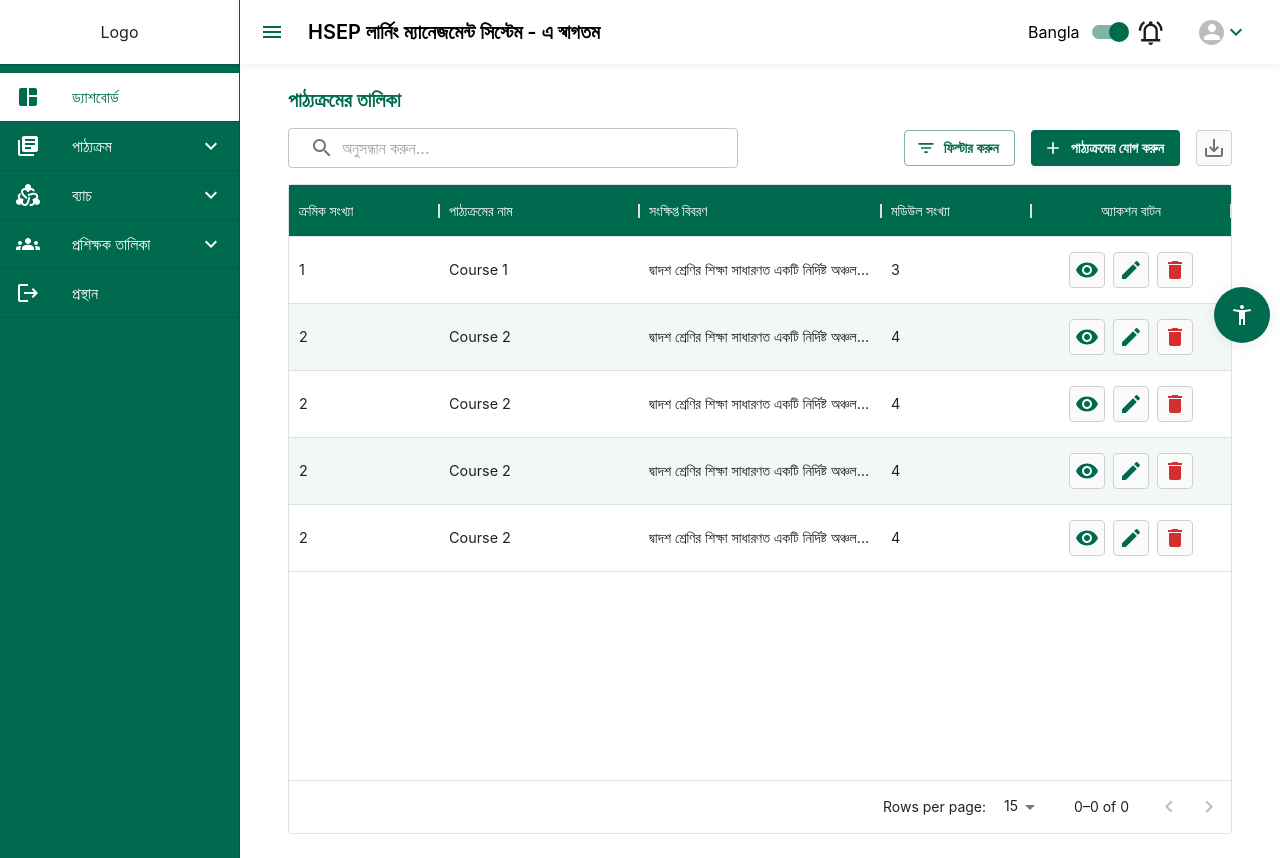
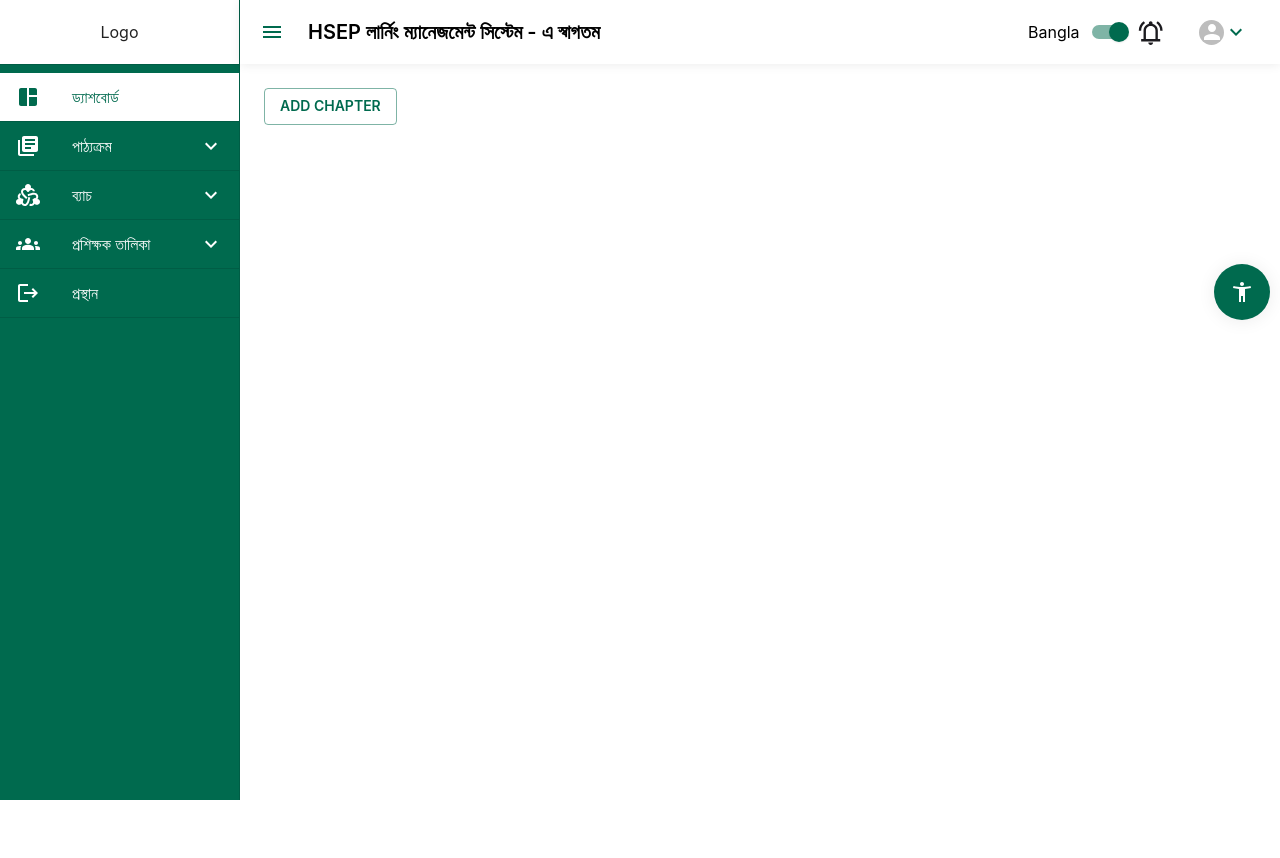
Before and after one commit to affan-habib/admin-panel, a React (Create React App) app: page /course-list in a window 1280 px wide. After the commit the page ends 800 px from the top, so only its background shows below. Built offline with nearby package versions, Linux system fonts and the light colour scheme.

Commit message:
is missing

```diff
--- /dev/null
+++ b/src/core/course/ChapterForm.tsx
@@ -0,0 +1,116 @@
+import React from 'react';
+import { useFormik } from 'formik';
+import * as Yup from 'yup';
+import {
+  TextField,
+  Button,
+  Dialog,
+  DialogTitle,
+  DialogContent,
+  DialogActions,
+} from '@mui/material';
+
+
+interface ChapterFormProps {
+  onClose: () => void;
+  onSubmit: (values: {
+    chapterName: string;
+    chapterCode: string;
+    videoName?: string;
+    videoUrl?: string;
+  }) => void;
+  initialValues?: {
+    chapterName: string;
+    chapterCode: string;
+    videoName?: string;
+    videoUrl?: string;
+  };
+  isVideoForm?: boolean;
+}
+
+const ChapterForm: React.FC<ChapterFormProps> = ({
+  onClose,
+  onSubmit,
+  initialValues,
+  isVideoForm,
+}) => {
+  const formik = useFormik({
+    initialValues: initialValues || {
+      chapterName: '',
+      chapterCode: '',
+      videoName: '',
+      videoUrl: '',
+    },
+    onSubmit: (values) => {
+      onSubmit(values);
+      formik.resetForm();
+      onClose();
+    },
+  });
+
+  return (
+    <form onSubmit={formik.handleSubmit}>
+      <DialogTitle>{isVideoForm ? 'Add/Edit Video' : 'Add Chapter'}</DialogTitle>
+      <DialogContent>
+        {!isVideoForm && <>
+
+          <TextField
+            id="chapterName"
+            label="Chapter Name"
+            variant="outlined"
+            sx={{ marginBottom: 2 }}
+            {...formik.getFieldProps('chapterName')}
+            error={formik.touched.chapterName && Boolean(formik.errors.chapterName)}
+            helperText={formik.touched.chapterName && formik.errors.chapterName}
+          />
+
+          <TextField
+            id="chapterCode"
+            label="Chapter Code"
+            variant="outlined"
+            sx={{ marginBottom: 2 }}
+            {...formik.getFieldProps('chapterCode')}
+            error={formik.touched.chapterCode && Boolean(formik.errors.chapterCode)}
+            helperText={formik.touched.chapterCode && formik.errors.chapterCode}
+          />
+        </>
+        }
+
+        {isVideoForm && (
+          <>
+
+            <TextField
+              id="videoName"
+              label="Video Name"
+              variant="outlined"
+              sx={{ marginBottom: 2 }}
+              {...formik.getFieldProps('videoName')}
+              error={formik.touched.videoName && Boolean(formik.errors.videoName)}
+              helperText={formik.touched.videoName && formik.errors.videoName}
+            />
+
+            <TextField
+              id="videoUrl"
+              label="Video URL"
+              variant="outlined"
+              sx={{ marginBottom: 2 }}
+              {...formik.getFieldProps('videoUrl')}
+              error={formik.touched.videoUrl && Boolean(formik.errors.videoUrl)}
+              helperText={formik.touched.videoUrl && formik.errors.videoUrl}
+            />
+          </>
+        )}
+      </DialogContent>
+      <DialogActions>
+        <Button onClick={onClose} color="secondary">
+          Cancel
+        </Button>
+        <Button type="submit" color="primary" variant="contained">
+          Save
+        </Button>
+      </DialogActions>
+    </form>
+  );
+};
+
+export default ChapterForm;
--- a/src/core/course/CourseList.tsx
+++ b/src/core/course/CourseList.tsx
@@ -1,167 +1,195 @@
-import React from 'react';
+  // MyForm.tsx
+  import React, { useState } from 'react';
+  import { useFormik } from 'formik';
+  import * as Yup from 'yup';
   import {
+    Accordion,
+    AccordionSummary,
+    AccordionDetails,
+    Typography,
+    IconButton,
     Button,
-  Container,
-  IconButton,
-  Stack,
+    Dialog,
     TextField,
-  Typography,
   } from '@mui/material';
-import MuiTable from 'components/tables/MuiTable';
-import VisibilityIcon from '@mui/icons-material/Visibility';
-import EditIcon from '@mui/icons-material/Edit';
-import DeleteIcon from '@mui/icons-material/Delete';
-import { GridColDef } from '@mui/x-data-grid';
-import { Add, FilterList, SaveAlt, Search } from '@mui/icons-material';
+  import ExpandMoreIcon from '@mui/icons-material/ExpandMore';
+  import { Delete, Edit, VideoFile } from '@mui/icons-material';
+  import ChapterForm from './ChapterForm';
 
-const columns: GridColDef[] = [
-  { field: 'ক্রমিক_সংখ্যা', headerName: 'ক্রমিক সংখ্যা', width: 150 },
-  { field: 'পাঠ্যক্রমের_নাম', headerName: 'পাঠ্যক্রমের নাম', width: 200 },
-  { field: 'সংক্ষিপ্ত_বিবরণ', headerName: 'সংক্ষিপ্ত বিবরণ', flex: 1 },
-  { field: 'মডিউল_সংখ্যা', headerName: 'মডিউল সংখ্যা', width: 150 },
-  {
-    field: 'actions',
-    headerName: 'অ্যাকশন বাটন',
-    width: 200,
-    sortable: false,
-    align: 'center',
-    headerAlign: 'center',
-    renderCell: (params) => (
-      <Stack direction="row" spacing={1}>
+  interface Video {
+    videoTitle: string;
+    videoUrl: string;
+  }
+
+  interface Chapter {
+    chapterName: string;
+    chapterCode: string;
+    video?: Video;
+  }
+
+  const validationSchemaChapter = Yup.object().shape({
+    chapterName: Yup.string().required('Chapter name is required'),
+    chapterCode: Yup.string().required('Chapter code is required'),
+  });
+
+  const MyForm: React.FC = () => {
+    const [isModalOpen, setModalOpen] = useState(false);
+    const [selectedChapterIndex, setSelectedChapterIndex] = useState<number | null>(
+      null
+    );
+    const [isVideoModalOpen, setVideoModalOpen] = useState(false);
+    const [selectedVideoIndex, setSelectedVideoIndex] = useState<number | null>(
+      null
+    );
+
+    const formik = useFormik({
+      initialValues: {
+        chapters: [] as Chapter[],
+      },
+      validationSchema: validationSchemaChapter,
+      onSubmit: (values) => {
+        setModalOpen(false);
+        console.log('Form Values:', values);
+      },
+    });
+
+    const handleAddChapter = () => {
+      setModalOpen(true);
+    };
+
+    const handleModalClose = () => {
+      setModalOpen(false);
+      setSelectedChapterIndex(null);
+    };
+
+    const handleRemoveChapter = (index: number) => {
+      const updatedChapters = [...formik.values.chapters];
+      updatedChapters.splice(index, 1);
+      formik.setValues({
+        ...formik.values,
+        chapters: updatedChapters,
+      });
+    };
+
+    const handleAddVideo = (index: number) => {
+      setSelectedChapterIndex(index);
+      setVideoModalOpen(true);
+    };
+
+    const handleEditVideo = (chapterIndex: number) => {
+      setSelectedChapterIndex(chapterIndex);
+      setVideoModalOpen(true);
+    };
+
+    const handleVideoModalClose = () => {
+      setVideoModalOpen(false);
+      setSelectedChapterIndex(null);
+      setSelectedVideoIndex(null);
+    };
+
+    const handleRemoveVideo = (chapterIndex: number) => {
+      const updatedChapters = [...formik.values.chapters];
+      updatedChapters[chapterIndex].video = undefined;
+      formik.setValues({
+        ...formik.values,
+        chapters: updatedChapters,
+      });
+    };
+
+    return (
+      <>
+        {formik.values.chapters.map((chapter, chapterIndex) => (
+          <Accordion key={chapterIndex}>
+            <AccordionSummary expandIcon={<ExpandMoreIcon />}>
+              <Typography>{chapter.chapterName}</Typography>
               <IconButton
-          aria-label="view"
-          size="small"
-          style={{
-            backgroundColor: '#FAFAFA',
-            borderRadius: '4px',
-            border: '1px solid #D0D0D0',
-          }}
+                onClick={() => handleRemoveChapter(chapterIndex)}
+                style={{ marginLeft: 'auto' }}
               >
-          <VisibilityIcon sx={{ color: 'primary.main' }} />
+                <Delete />
+              </IconButton>
+            </AccordionSummary>
+            <AccordionDetails>
+              <Button
+                variant="outlined"
+                color="primary"
+                style={{ marginRight: '10px' }}
+                onClick={() => handleAddVideo(chapterIndex)}
+              >
+                {chapter.video ? 'Edit Video' : 'Add Video'}
+              </Button>
+              {chapter.video && (
+                <div style={{ marginTop: '10px' }}>
+                  <Typography>
+                    <VideoFile />: {chapter.video.vi}
+                    <IconButton
+                      onClick={() => handleRemoveVideo(chapterIndex)}
+                      style={{ marginLeft: '10px' }}
+                    >
+                      <Delete />
                     </IconButton>
                     <IconButton
-          aria-label="edit"
-          size="small"
-          style={{
-            backgroundColor: '#FAFAFA',
-            borderRadius: '4px',
-            border: '1px solid #D0D0D0',
+                      onClick={() => handleEditVideo(chapterIndex)}
+                      style={{ marginLeft: '10px' }}
+                    >
+                      <Edit />
+                    </IconButton>
+                  </Typography>
+                </div>
+              )}
+            </AccordionDetails>
+          </Accordion>
+        ))}
+
+        <Button
+          type="button"
+          variant="outlined"
+          color="primary"
+          onClick={handleAddChapter}
+        >
+          Add Chapter
+        </Button>
+
+        <Dialog open={isModalOpen || isVideoModalOpen} onClose={handleModalClose}>
+          {isModalOpen && (
+            <ChapterForm
+              onSubmit={(values) => {
+                formik.setValues({
+                  ...formik.values,
+                  chapters: [
+                    ...formik.values.chapters,
+                    { ...values, video: undefined },
+                  ],
+                });
               }}
-        >
-          <EditIcon sx={{ color: 'primary.main' }} />
-        </IconButton>
-        <IconButton
-          aria-label="delete"
-          size="small"
-          style={{
-            backgroundColor: '#FAFAFA',
-            borderRadius: '4px',
-            border: '1px solid #D0D0D0',
+              onClose={handleModalClose}
+            />
+          )}
+
+          {isVideoModalOpen && (
+            <ChapterForm
+              onSubmit={(values) => {
+                if (selectedChapterIndex !== null) {
+                  formik.values.chapters[selectedChapterIndex].video = values;
+                  formik.setValues({
+                    ...formik.values,
+                    chapters: formik.values.chapters,
+                  });
+                }
+                handleVideoModalClose();
               }}
-        >
-          <DeleteIcon sx={{ color: 'error.main' }} />
-        </IconButton>
-      </Stack>
-    ),
-  },
-];
-
-const rows = [
-  {
-    id: 1,
-    ক্রমিক_সংখ্যা: 1,
-    পাঠ্যক্রমের_নাম: 'Course 1',
-    সংক্ষিপ্ত_বিবরণ:
-      'দ্বাদশ শ্রেণির শিক্ষা সাধারণত একটি নির্দিষ্ট অঞ্চল বা দেশে অনুসরণ করা শিক্ষা বোর্ড বা পাঠ্যক্রমের...।',
-    মডিউল_সংখ্যা: 3,
-  },
-  {
-    id: 2,
-    ক্রমিক_সংখ্যা: 2,
-    পাঠ্যক্রমের_নাম: 'Course 2',
-    সংক্ষিপ্ত_বিবরণ:
-      'দ্বাদশ শ্রেণির শিক্ষা সাধারণত একটি নির্দিষ্ট অঞ্চল বা দেশে অনুসরণ করা শিক্ষা বোর্ড বা পাঠ্যক্রমের...।',
-    মডিউল_সংখ্যা: 4,
-  },
-  {
-    id: 3,
-    ক্রমিক_সংখ্যা: 2,
-    পাঠ্যক্রমের_নাম: 'Course 2',
-    সংক্ষিপ্ত_বিবরণ:
-      'দ্বাদশ শ্রেণির শিক্ষা সাধারণত একটি নির্দিষ্ট অঞ্চল বা দেশে অনুসরণ করা শিক্ষা বোর্ড বা পাঠ্যক্রমের...।',
-    মডিউল_সংখ্যা: 4,
-  },
-  {
-    id: 4,
-    ক্রমিক_সংখ্যা: 2,
-    পাঠ্যক্রমের_নাম: 'Course 2',
-    সংক্ষিপ্ত_বিবরণ:
-      'দ্বাদশ শ্রেণির শিক্ষা সাধারণত একটি নির্দিষ্ট অঞ্চল বা দেশে অনুসরণ করা শিক্ষা বোর্ড বা পাঠ্যক্রমের...।',
-    মডিউল_সংখ্যা: 4,
-  },
-  {
-    id: 5,
-    ক্রমিক_সংখ্যা: 2,
-    পাঠ্যক্রমের_নাম: 'Course 2',
-    সংক্ষিপ্ত_বিবরণ:
-      'দ্বাদশ শ্রেণির শিক্ষা সাধারণত একটি নির্দিষ্ট অঞ্চল বা দেশে অনুসরণ করা শিক্ষা বোর্ড বা পাঠ্যক্রমের...।',
-    মডিউল_সংখ্যা: 4,
-  },
-  // Add more courses as needed
-];
-
-const CourseList: React.FC = () => {
-  return (
-    <Container maxWidth="xl">
-      <Typography variant="h6" color="primary.main" mb={2}>
-        পাঠ্যক্রমের তালিকা
-      </Typography>
-      <Stack
-        direction="row"
-        justifyContent="space-between"
-        alignItems="center"
-        mb={2}
-      >
-        <TextField
-          variant="outlined"
-          size="small"
-          sx={{ width: 450 }}
-          placeholder="অনুসন্ধান করুন..."
-          InputProps={{
-            startAdornment: (
-              <IconButton>
-                <Search />
-              </IconButton>
-            ),
-          }}
+              initialValues={
+                selectedChapterIndex !== null
+                  ? formik.values.chapters[selectedChapterIndex].video
+                  : undefined
+              }
+              onClose={handleVideoModalClose}
+              isVideoForm
             />
-        <div>
-          <Button variant="outlined" startIcon={<FilterList />} sx={{ mr: 2 }}>
-            ফিল্টার করুন
-          </Button>
-          <Button variant="contained" startIcon={<Add />} sx={{ mr: 2 }}>
-            পাঠ্যক্রমের যোগ করুন
-          </Button>
-          <IconButton
-            size="small"
-            style={{
-              backgroundColor: '#FAFAFA',
-              borderRadius: '4px',
-              border: '1px solid #D0D0D0',
-            }}
-          >
-            <SaveAlt />
-          </IconButton>
-        </div>
-      </Stack>
-      <MuiTable
-        columns={columns}
-        rows={rows}
-        getRowId={(row: any) => row.id}
-        // Add other props as needed
-      />
-    </Container>
+          )}
+        </Dialog>
+      </>
     );
   };
 
-export default CourseList;
+  export default MyForm;
```
Also changed, not shown: src/core/course/VideoForm.tsx (added, +72 -0 lines). Lines whose indentation alone changed are shown as unchanged.
